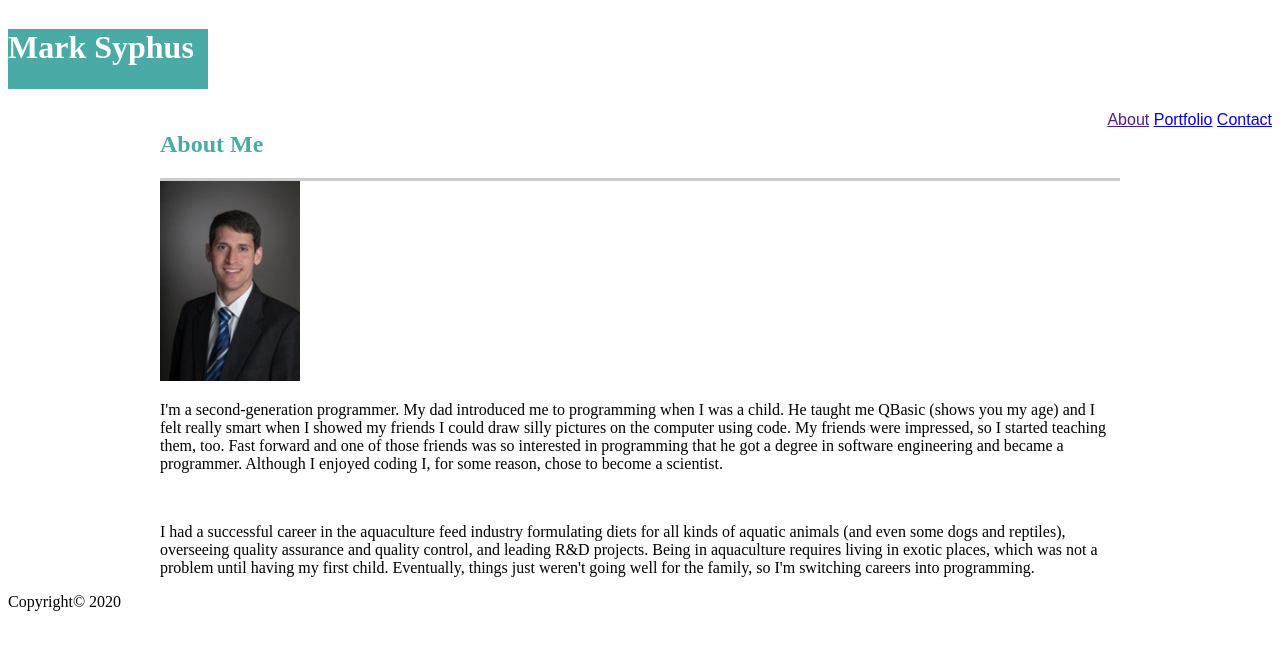
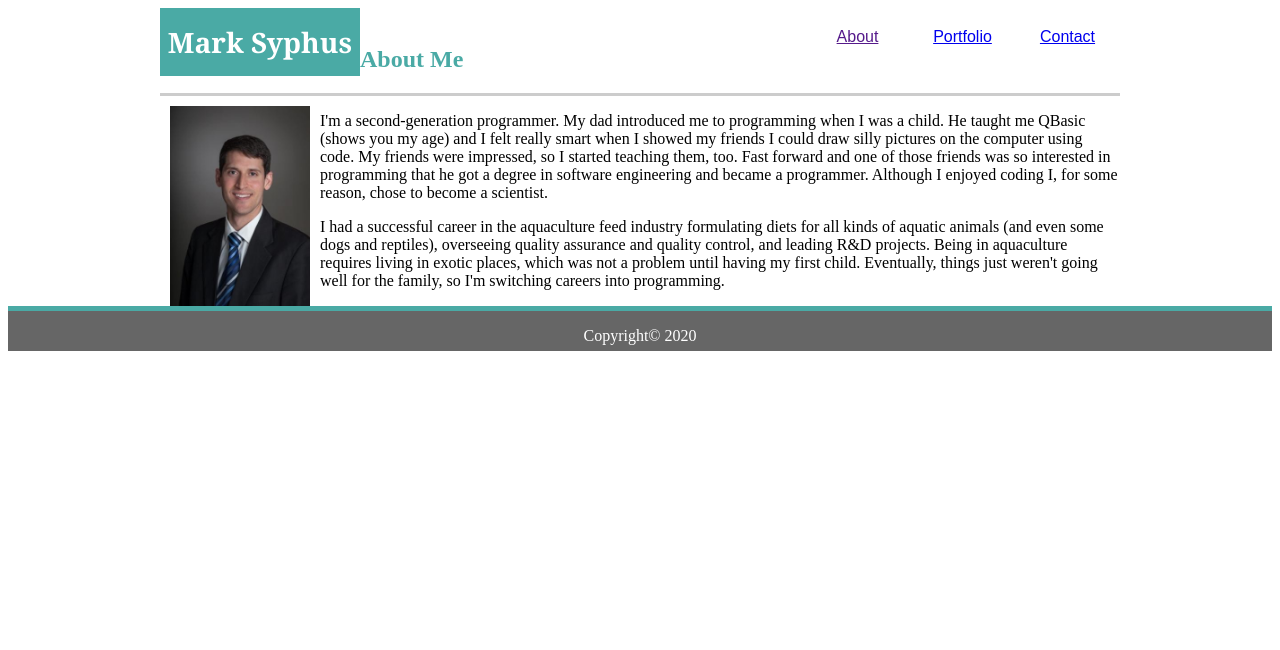
Before and after one commit to msyphus/basic-portfolio, a plain HTML site: page index.html in a window 1280 px wide. Drawn offline with Linux system fonts and the light colour scheme.

Commit message:
stylized nav bar

```diff
--- a/Assets/CSS/style.css
+++ b/Assets/CSS/style.css
@@ -1,27 +1,57 @@
-.myName {
-    background-color: #4aaaa5;
-    color: #ffffff;
-    display: inline-block;
-    width: 200px;
-    height: 60px;
-    padding 15;
-}
-
-section {
+#navBar, section {
     width: 960px;
     margin: auto;
 }
 
-nav {
-    float: right;
+ul {
+    list-style-type: none;
+    margin: 0;
+    padding: 0;
+    width: 960px;
+}
+
+li {
+    float: left;
+    text-align: center;
+}
+
+.myName {
+    background-color: #4aaaa5;
+    font-family: Georgia, 'Times New Roman', Times, serif;
+    font-size: 28px;
+    font-weight: bold;
+    color: #ffffff;
+    width: 200px;
+    padding: 15px 0;
+}
+
+.tabs {
+    display: block;
+    text-decoration: none;
     font-family: Arial, 'Helvetica Neue',Helvetica, sans-serif;
     color: #cccccc;
-    text-decoration: none;
+    padding: 20px 15px;
+    background-color: #ffffff;
+    width: 75px;
 }
 
-.title {
+.secTitle {
     border-bottom: 3px solid #cccccc;
     margin: 0;
     padding: 0;
     color:#4aaaa5;
 }
+
+#myProfile {
+    float:left;
+    margin: 10px;
+}
+
+footer {
+    width: 100%;
+    height: 40px;
+    background-color: #666666;
+    border-top: 5px solid #4aaaa5;
+    text-align: center;
+    color: #ffffff;
+}
--- a/index.html
+++ b/index.html
@@ -7,25 +7,21 @@
     <title>Mark Syphus Portfolio</title>
 </head>
 <body>
-    <header>
-        <h1 class=myName>Mark Syphus</h1>
-
-        <!-- Navigation Bar -->
-        <div class=navBar>
-            <nav>
-                <a href="">About</a>
-                <a href="portfolio.html">Portfolio</a>
-                <a href="contact.html">Contact</a>
-            </nav>
-        </div>
-    </header>
-
+    <div id=navBar>
+        <ul>
+            <li class=myName>Mark Syphus</li>
+            <li class=tabs style="float:right"><a href="contact.html">Contact</a></li>
+            <li class=tabs style="float:right"><a href="portfolio.html">Portfolio</a></li>
+            <li class=tabs style="float:right"><a href="">About</a></li>
+        </ul>
+    </div>
+    <br>
     <section>
-        <div class=title>
+        <div class=secTitle>
         <h1>About Me</h1>
         </div>
 
-        <img src="Assets\Images\profile.png" alt="Profile Picture" width="140px" height="200px">
+        <img id=myProfile src="Assets\Images\profile.png" alt="Profile Picture" width="140px" height="200px">
 
         <p>I'm a second-generation programmer.  My dad introduced me
             to programming when I was a child.  He taught me QBasic
@@ -38,7 +34,7 @@
             I enjoyed coding I, for some reason, chose to become a
              scientist.
         </p>
-        <br>
+
         <p>I had a successful career in the aquaculture feed industry
             formulating diets for all kinds of aquatic animals (and
             even some dogs and reptiles), overseeing quality assurance
```
